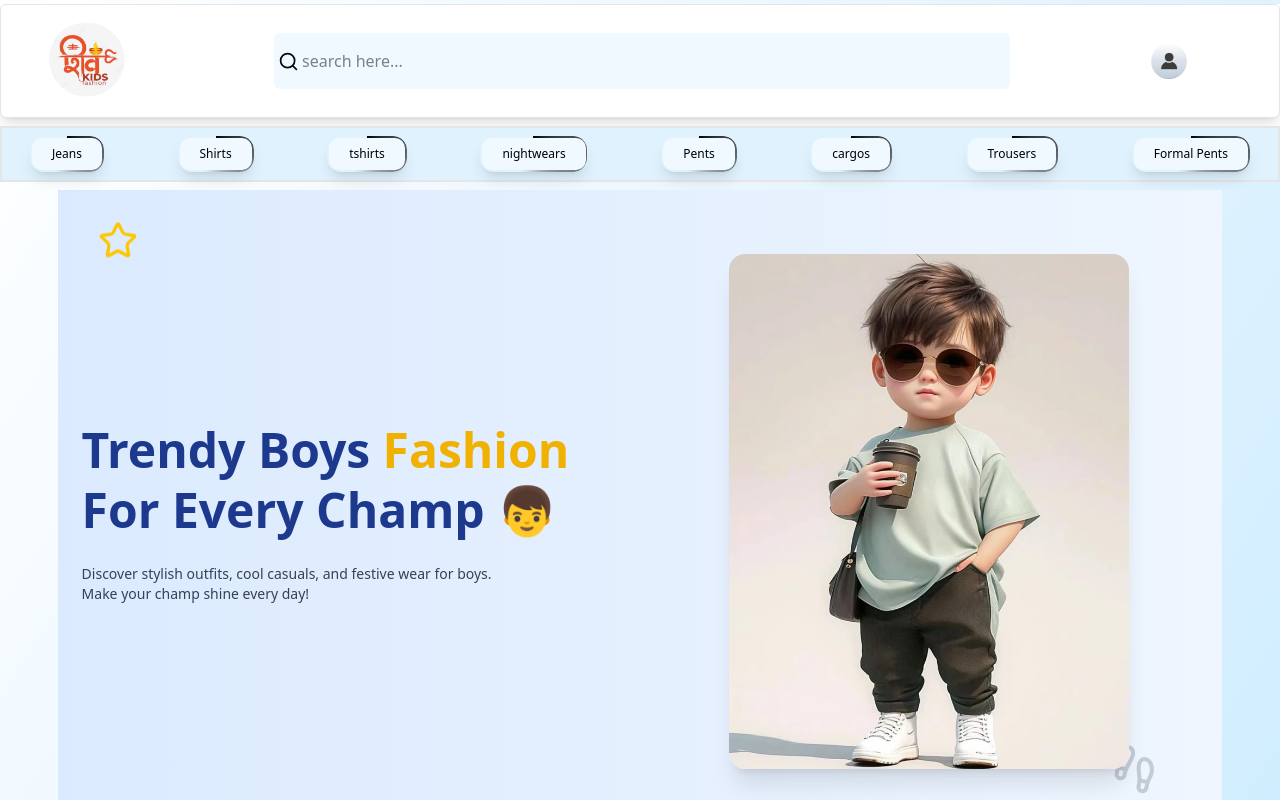
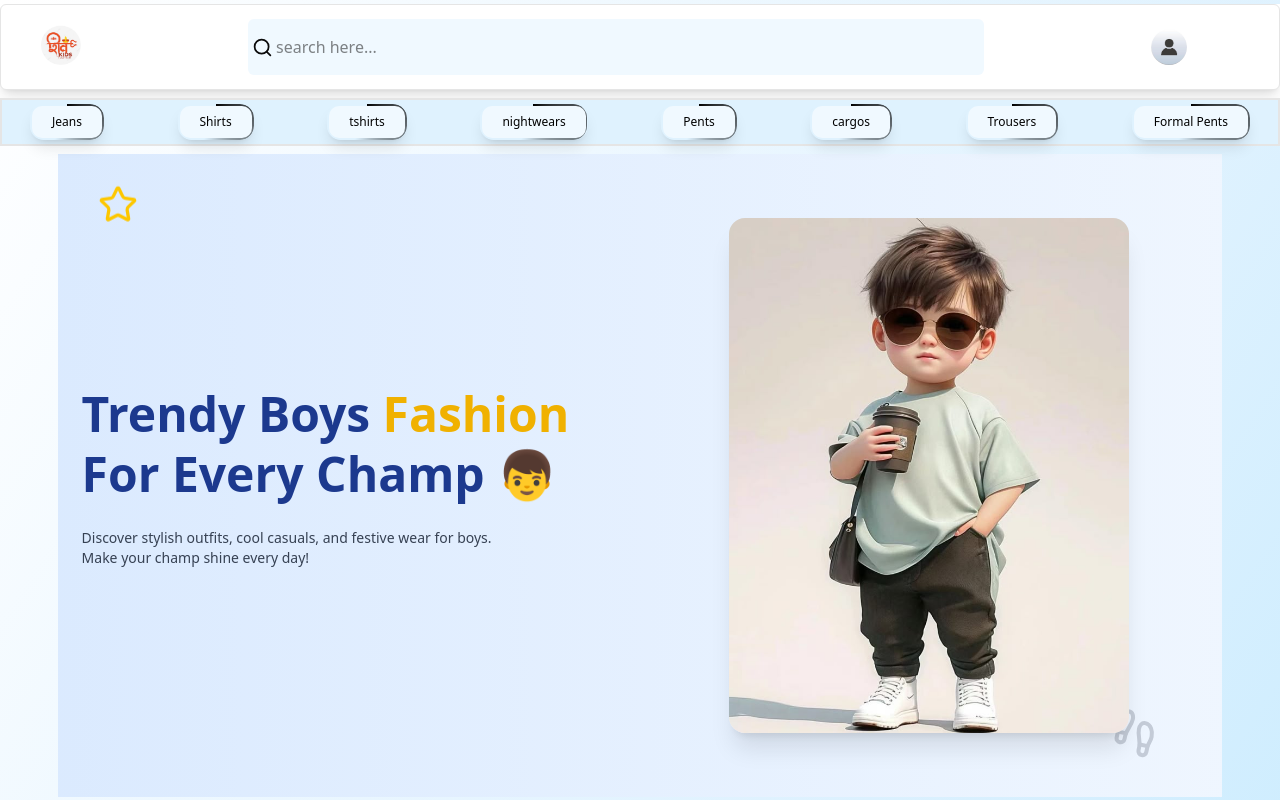
Before and after one commit to dalwadi1/Fashnova-ecom, a React (Vite) app: page / in a window 1280 px wide. Shown: the top 800 px of the page. Built offline with nearby package versions, Linux system fonts and the light colour scheme; grey boxes are pictures that could not be loaded.

Commit message:
change main logo

```diff
--- a/src/layout/mainLayout/header/Header.jsx
+++ b/src/layout/mainLayout/header/Header.jsx
@@ -79,14 +79,14 @@ const Header = () => {
     };
     return (
         <div className='sticky top-1 z-10 bg-white mb-3'>
-            <div className='sm:py-2 flex items-center sm:flex-row flex-col justify-between sm:px-10 px-2 shadow-lg rounded-sm bg-white border'>
+            <div className='flex items-center sm:flex-row flex-col justify-between sm:px-10 px-2 shadow-lg rounded-sm bg-white border'>
                 <div className='w-full flex items-center justify-between'>
                     <div className='flex items-center justify-between'>
                         <div className="md:hidden">
                             <Sheet open={open} onOpenChange={setOpen}>
                                 <SheetTrigger asChild>
                                     <button className="cursor-pointer hover:text-sky-600 hover:bg-sky-50 p-2 rounded-sm">
-                                        <Menu size={28} />
+                                        <Menu size={25} />
                                     </button>
                                 </SheetTrigger>
 
@@ -136,9 +136,9 @@ const Header = () => {
 
                         </div>
 
-                        <div className='sm:p-2 rounded-full flex items-center justify-center mb-1'>
+                        <div className='rounded-full flex items-center justify-center mb-1'>
                             <Link to={'/'} className='cursor-pointer flex items-center justify-center'>
-                                <img src={Main_Logo1} alt="main-logo" className='h-19 w-19 rounded-full bg-transparent' />
+                                <img src={Main_Logo1} alt="main-logo" className='h-10 w-10 rounded-full bg-transparent' />
                             </Link>
                         </div>
                     </div>
--- a/src/pages/homePages/home/MiniNav.jsx
+++ b/src/pages/homePages/home/MiniNav.jsx
@@ -30,7 +30,7 @@ const MiniNav = () => {
     }
 
     return (
-        <div className='py-2 w-full border-2 px-7 mt-2 bg-sky-100'>
+        <div className='py-1 w-full border-2 px-7 mt-2 bg-sky-100'>
             <ul className='flex items-center justify-between gap-2'>
                 {categories.map((cat, index) => (
                     <StarBorder
```
